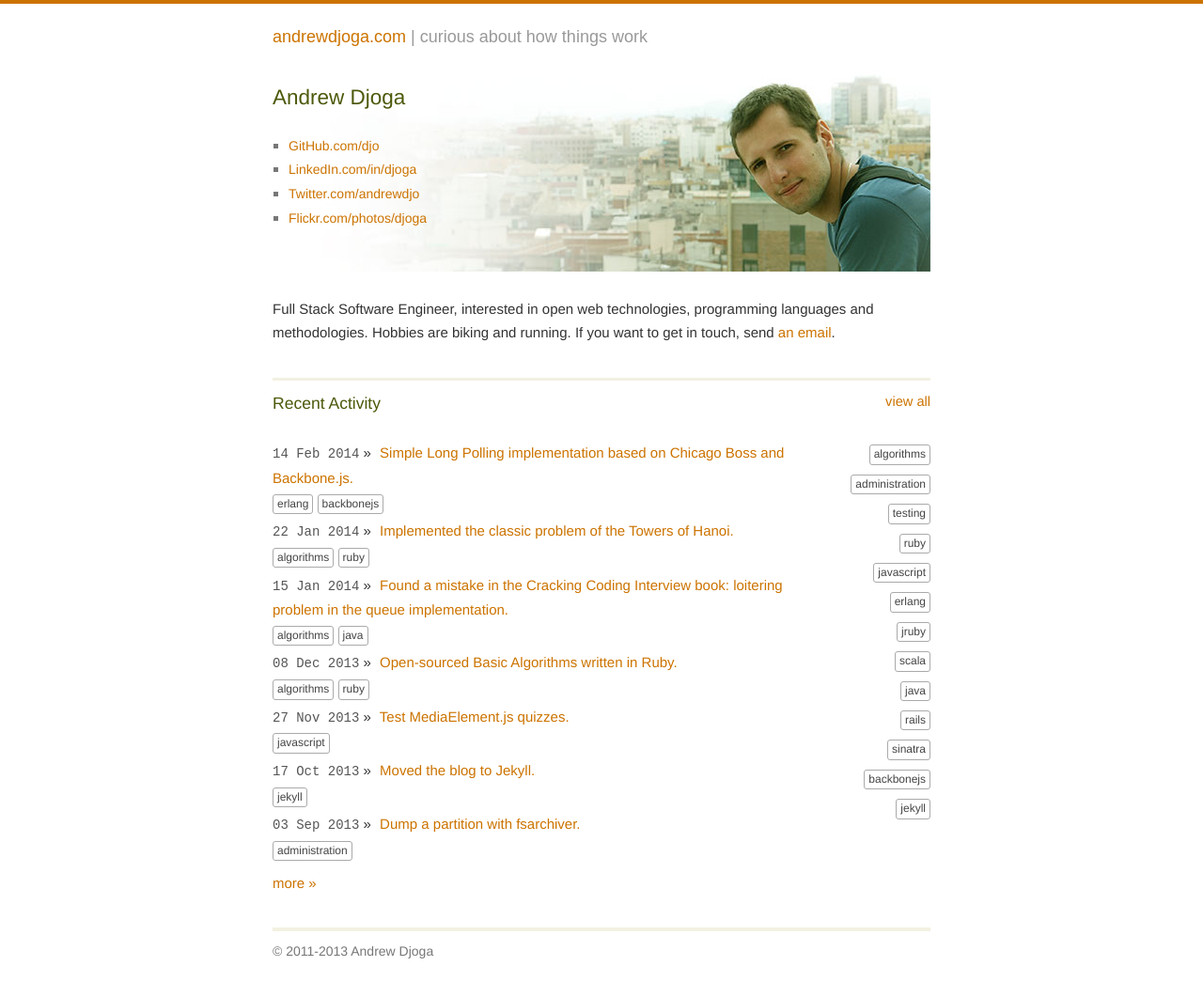
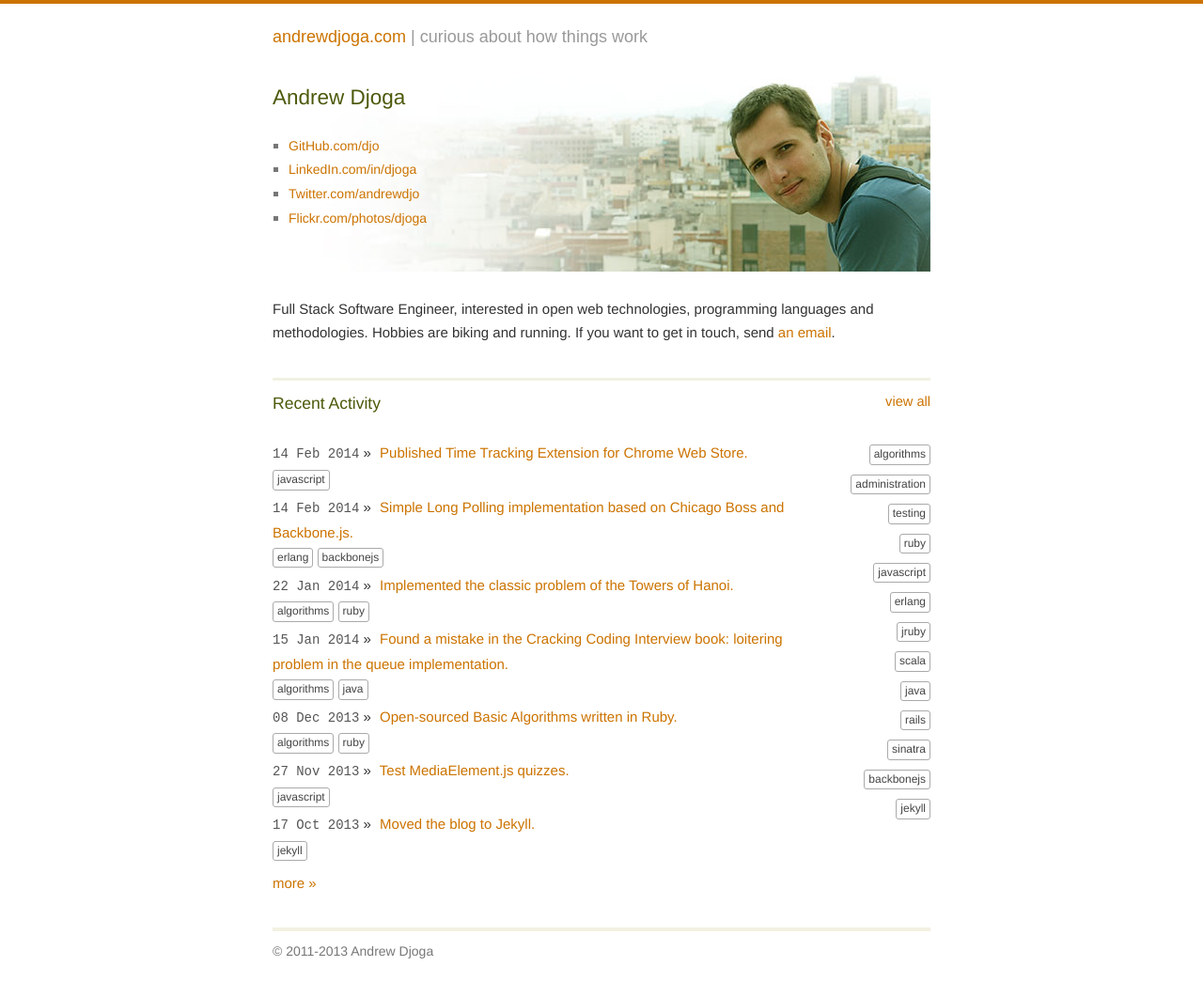
Before and after one commit to andriidzhoha/andriidzhoha.github.io, a Jekyll site: the page built from index.html, in a window 1280 px wide. Shown: the whole page at 94% size. Built offline with Jekyll 4.4.1, drawn with Linux system fonts in a browser that asks for light colours.

Commit message:
Time Tracking Extension for Chrome Web Store

```diff
--- a/_config.yml
+++ b/_config.yml
@@ -19,6 +19,11 @@
   - slideshare
 
 activities:
+  -
+    text: "Published Time Tracking Extension for Chrome Web Store."
+    date: 2014-02-14
+    link: 'https://github.com/Djo/time-entry'
+    tags: ['javascript']
   -
     text: "Simple Long Polling implementation based on Chicago Boss and Backbone.js."
     date: 2014-02-14
```
